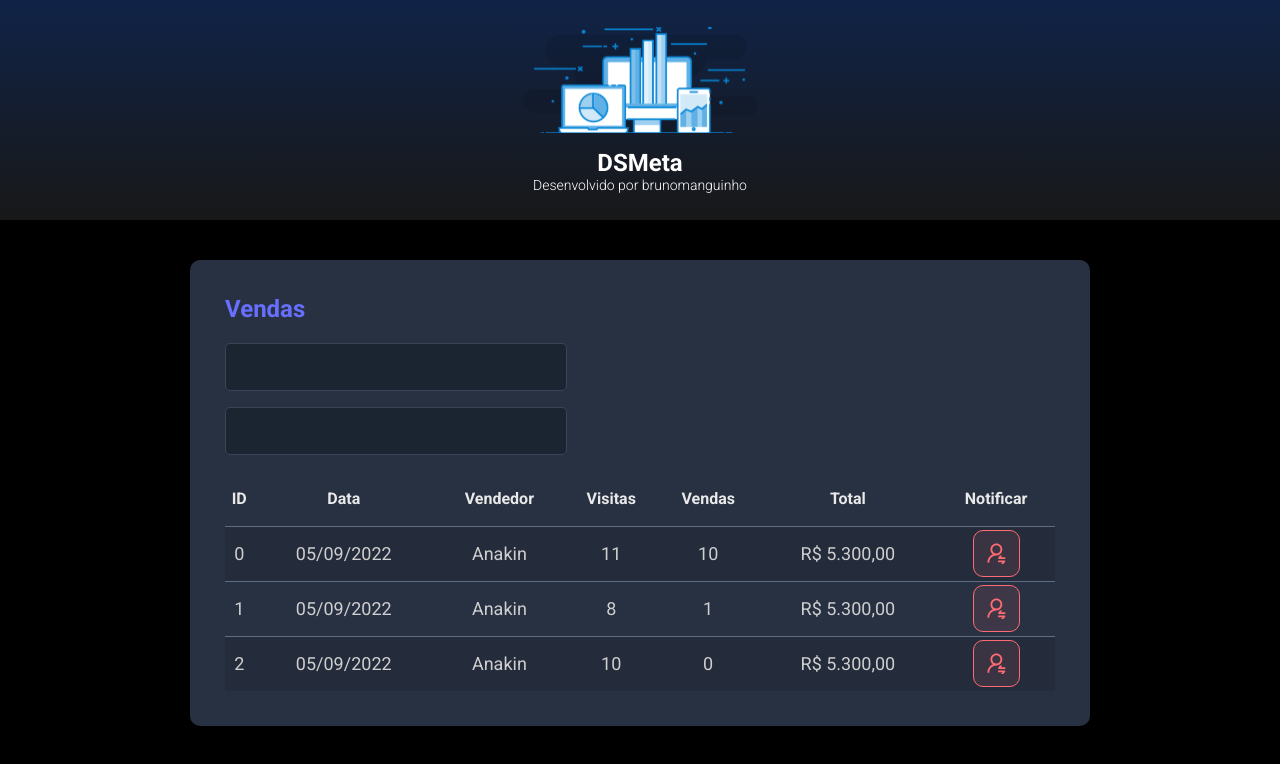
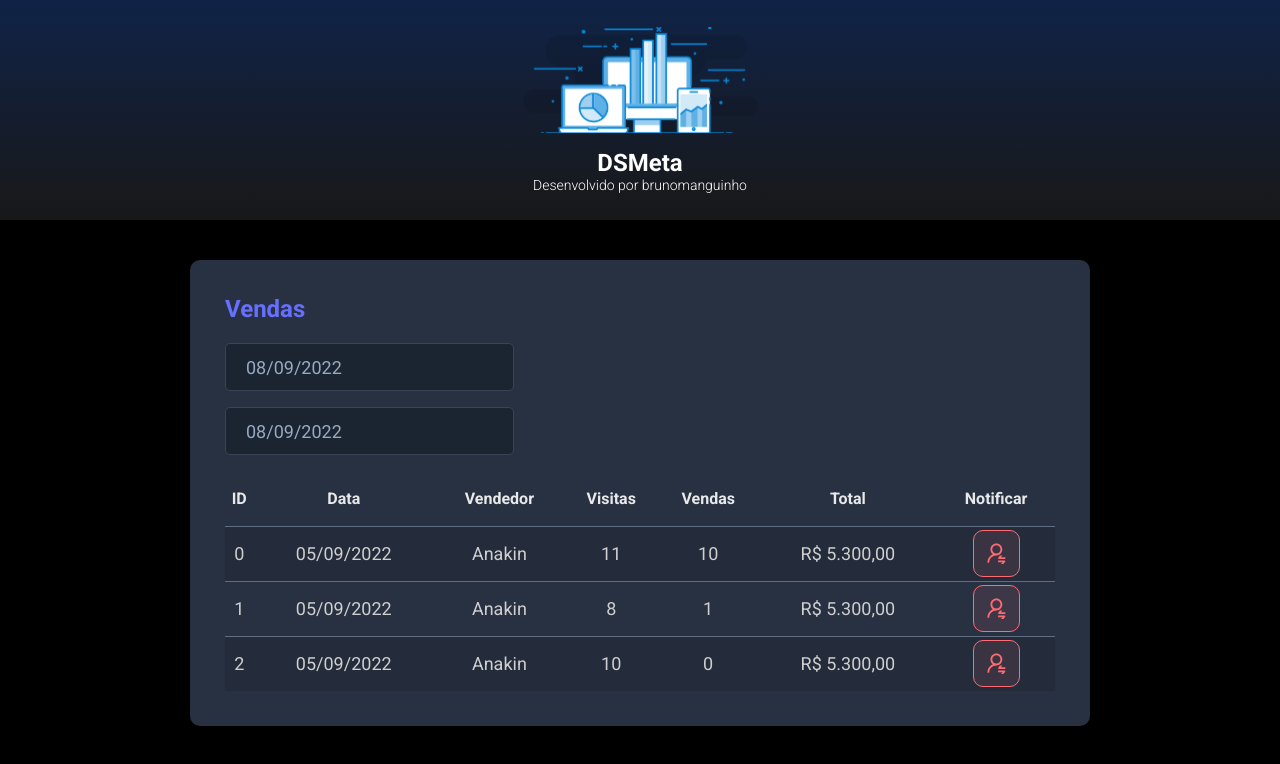
Before and after one commit to brunomanguinho/dsmeta, a React (Vite) app in the folder frontend/: page / in a window 1280 px wide. Shown: the top 764 px of the page. Built offline with nearby package versions, Linux system fonts and the light colour scheme.

Commit message:
DatePicker

```diff
--- a/frontend/package.json
+++ b/frontend/package.json
@@ -9,7 +9,9 @@
     "preview": "vite preview"
   },
   "dependencies": {
+    "@types/react-datepicker": "4.4.2",
     "react": "^18.2.0",
+    "react-datepicker": "4.8.0",
     "react-dom": "^18.2.0"
   },
   "devDependencies": {
--- a/frontend/src/components/Card/index.tsx
+++ b/frontend/src/components/Card/index.tsx
@@ -1,4 +1,6 @@
 import NotificationButton from "../NotificationButton";
+import DatePicker from "react-datepicker";
+import "react-datepicker/dist/react-datepicker.css";
 import "./styles.css";
 
 function Card(){
@@ -9,10 +11,22 @@
 
             <div>
               <div className="dsmeta-form-control-container">
-                <input className="dsmeta-form-control" type="text" />
+                {/* <input className="dsmeta-form-control" type="text" /> */}
+                <DatePicker
+                    selected={new Date()}
+                    onChange={(date: Date) => {}}
+                    className="dsmeta-form-control"
+                    dateFormat="dd/MM/yyyy"
+                />
               </div>
               <div className="dsmeta-form-control-container">
-                <input className="dsmeta-form-control" type="text" />
+                {/* <input className="dsmeta-form-control" type="text" /> */}
+                <DatePicker
+                    selected={new Date()}
+                    onChange={(date: Date) => {}}
+                    className="dsmeta-form-control"
+                    dateFormat="dd/MM/yyyy"
+                />
               </div>
             </div>
 
```
Also changed, not shown: 1 other file (tests, documents, lock files or other folders).
